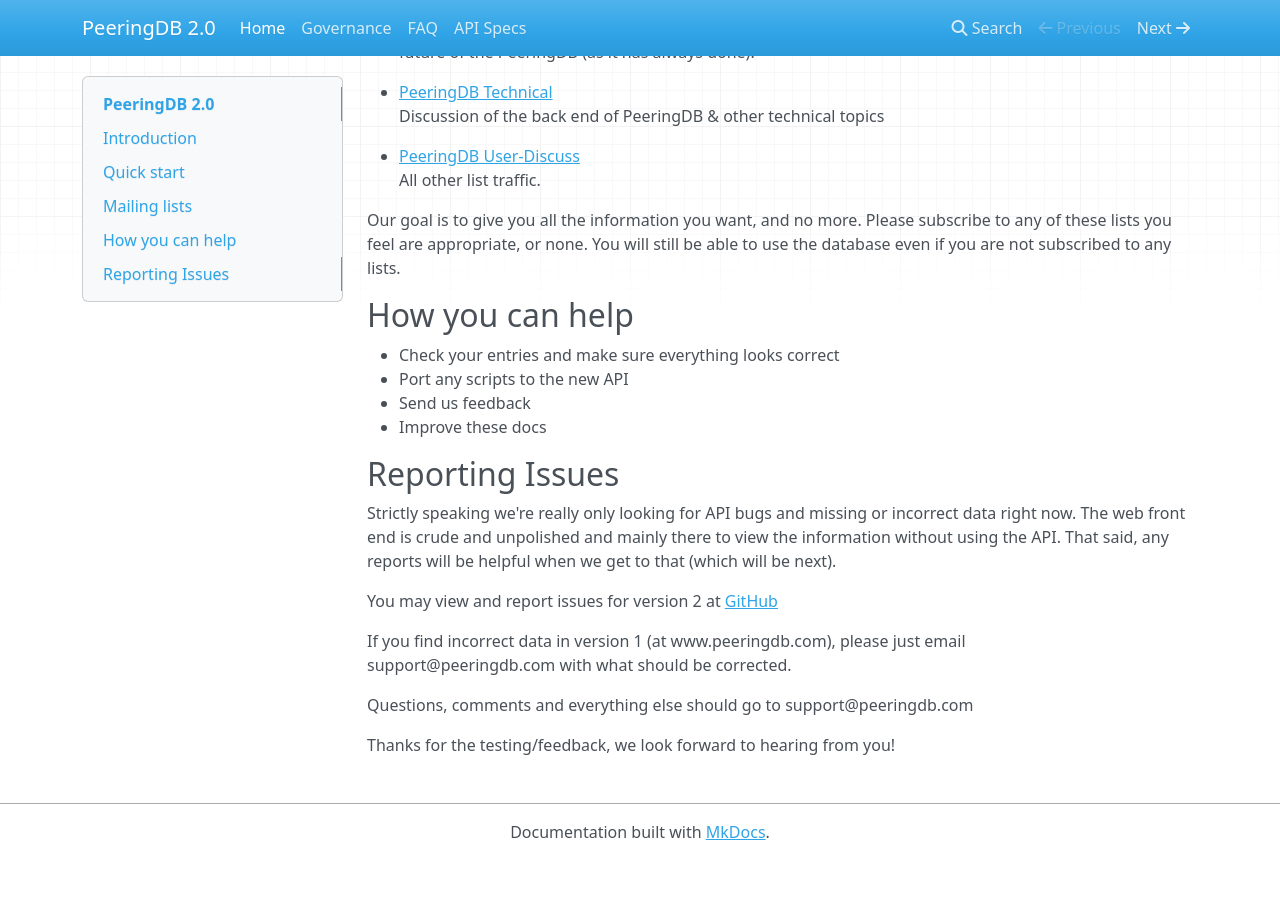
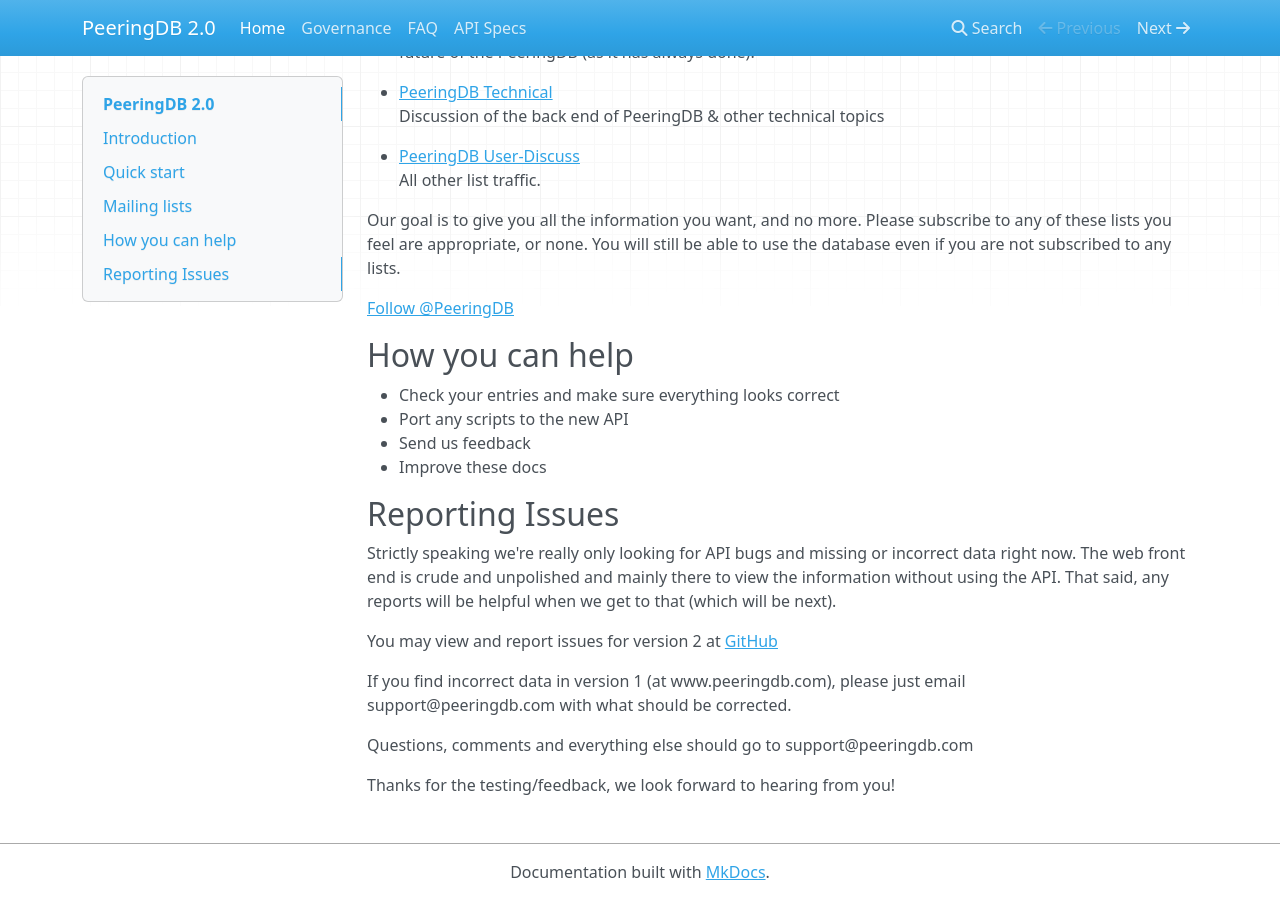
Before and after one commit to peeringdb/docs, an MkDocs documentation site: the page built from docs/index.md, in a window 1280 px wide and 900 px high, scrolled down 1394 px. Built offline with MkDocs 1.6.1, drawn with Linux system fonts in a browser that asks for light colours; nearby versions of some CDN libraries; comment, search, counter and statistics services are not loaded; old or Windows-style settings are respelled for this version of MkDocs; before the commit the page ends 2254 px from its top, so only the background shows below that.

Commit message:
add twitter

```diff
--- a/docs/index.md
+++ b/docs/index.md
@@ -66,7 +66,14 @@
   fjs.parentNode.insertBefore(js, fjs);
 }(document, 'script', 'facebook-jssdk'));</script>
 
+<p>
 <div class="fb-like" data-href="https://www.facebook.com/peeringdb" data-layout="button_count" data-action="like" data-show-faces="true" data-share="true"></div>
+</p>
+
+<p>
+<a href="https://twitter.com/PeeringDB" class="twitter-follow-button" data-show-count="false">Follow @PeeringDB</a>
+<script>!function(d,s,id){var js,fjs=d.getElementsByTagName(s)[0],p=/^http:/.test(d.location)?'http':'https';if(!d.getElementById(id)){js=d.createElement(s);js.id=id;js.src=p+'://platform.twitter.com/widgets.js';fjs.parentNode.insertBefore(js,fjs);}}(document, 'script', 'twitter-wjs');</script>
+</p>
 
 ## How you can help
 
```
